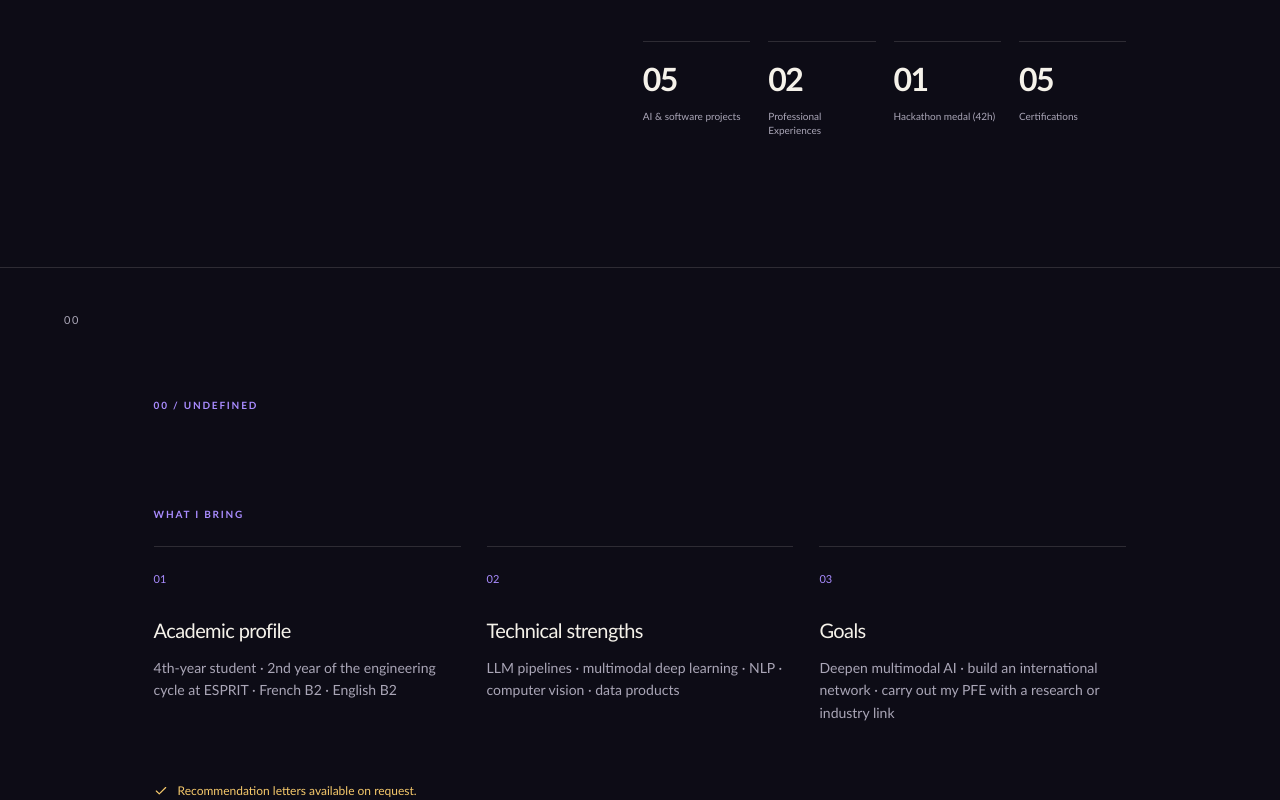
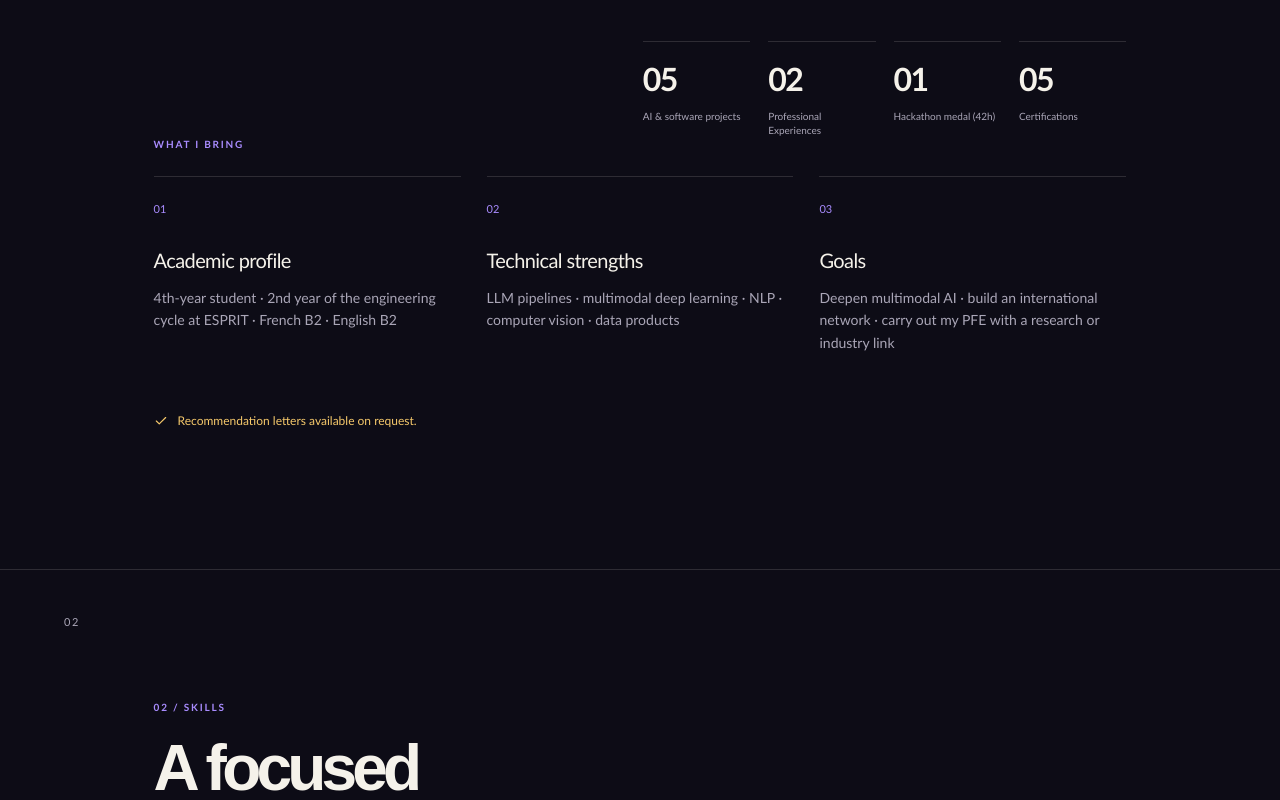
Before and after one commit to islemdrg/islemdrg-portfolio, a Next.js app: page / in a window 1280 px wide. Shown: the part 1240-2040 px from the top of the page. Built offline with nearby package versions, Linux system fonts and the light colour scheme.

Commit message:
Refactor section numbering

```diff
--- a/app/page.tsx
+++ b/app/page.tsx
@@ -31,8 +31,10 @@ export default function Page() {
     document.documentElement.lang = lang
   }, [lang])
 
-  const num = (id: string) => String(sectionIds.indexOf(id) + 1).padStart(2, '0')
-  const eyebrow = (id: string) => `${num(id)} / ${t.nav[sectionIds.indexOf(id)]}`
+  // Numérotation automatique : si une section n'est pas dans sectionIds, on n'affiche rien (pas de "00 / undefined").
+  const index = (id: string) => sectionIds.indexOf(id)
+  const num = (id: string) => (index(id) < 0 ? '' : String(index(id) + 1).padStart(2, '0'))
+  const eyebrow = (id: string) => (index(id) < 0 ? '' : `${num(id)} / ${t.nav[index(id)] ?? ''}`)
 
   const reveal = {
     initial: { opacity: 0, y: reduce ? 0 : 24 },
@@ -136,17 +138,7 @@ export default function Page() {
               </div>
             </div>
           </motion.div>
-        </Section>
-
-        <Section number={num('exchange')} id="exchange">
-          <motion.div {...reveal}>
-            <div className="section-heading">
-              <div>
-                <p className="eyebrow">{eyebrow('exchange')}</p>
-                <h2>{t.exchangeTitle}</h2>
-              </div>
-              <p className="skills-intro">{t.exchangeText}</p>
-            </div>
+          <motion.div {...reveal} className="about-bring">
             <p className="eyebrow">{t.bring}</p>
             <div className="three-columns">
               {t.columns.map(([title, text], i) => (
```
